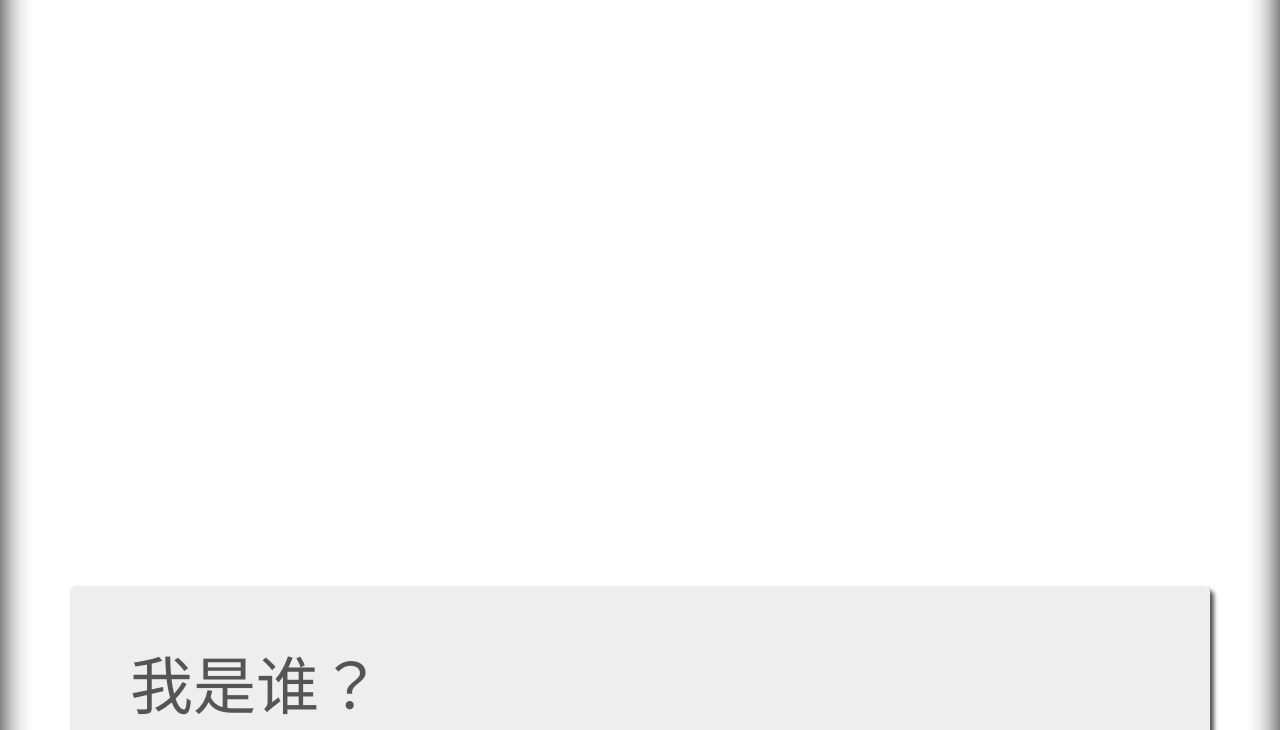
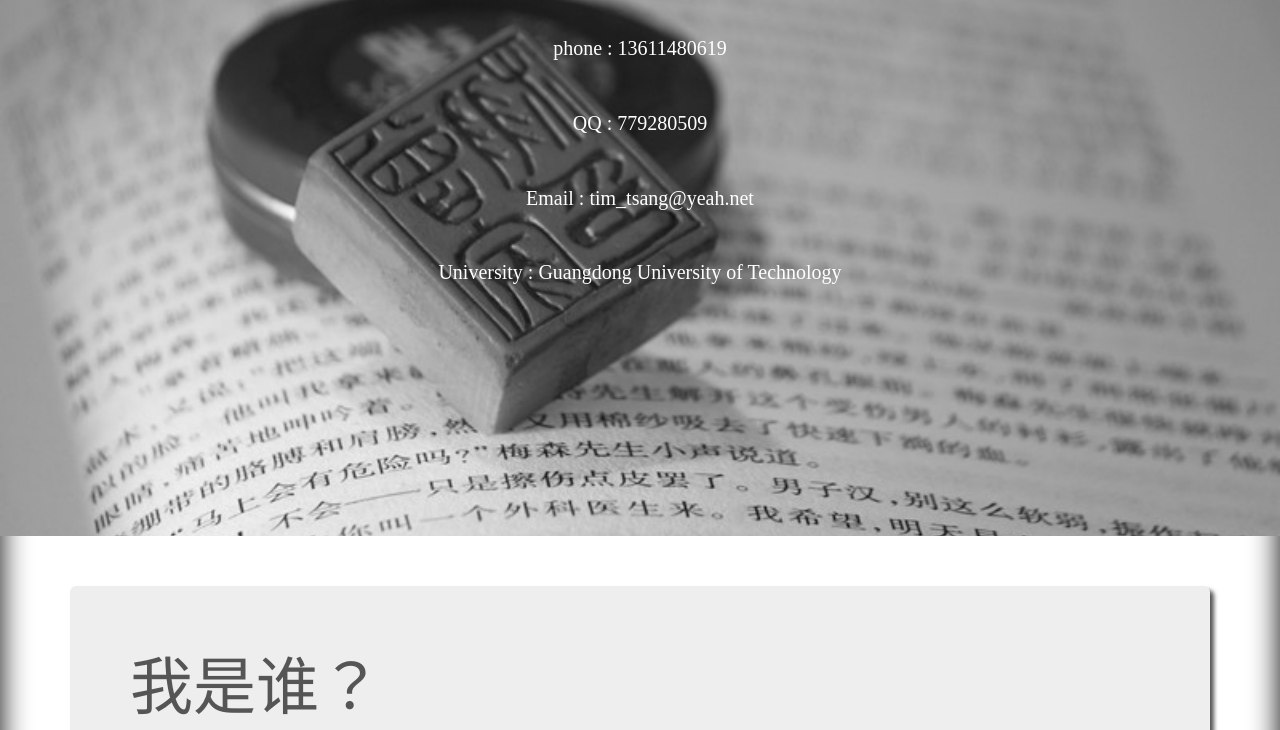
Before and after one commit to TimTsang/timtsang.github.io, a plain HTML site: page index1.html in a window 1280 px wide. Shown: the part 264-994 px from the top of the page. Drawn offline with Linux system fonts and the light colour scheme.

Commit message:
Update main.css

```diff
--- a/css/main.css
+++ b/css/main.css
@@ -134,7 +134,7 @@ hr {
 	头部
 ---------------------------------------------------*/
 #headerwrap {
-	background: url(../img/header-bg1.jpg) no-repeat center top;
+	background: url(../img/header-bg1.jpeg) no-repeat center top;
 	padding-top: 140px;
 	margin-bottom: 50px;
 	background-position: center center;
```
